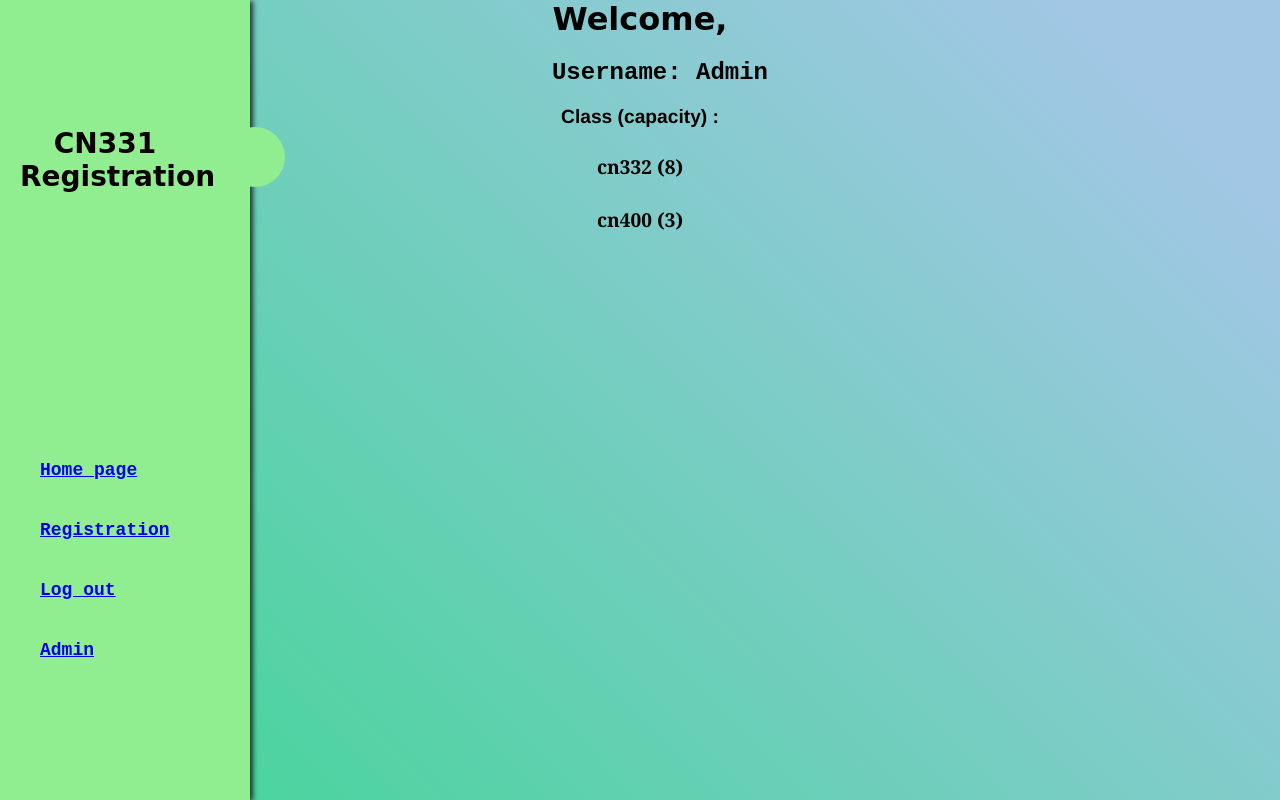
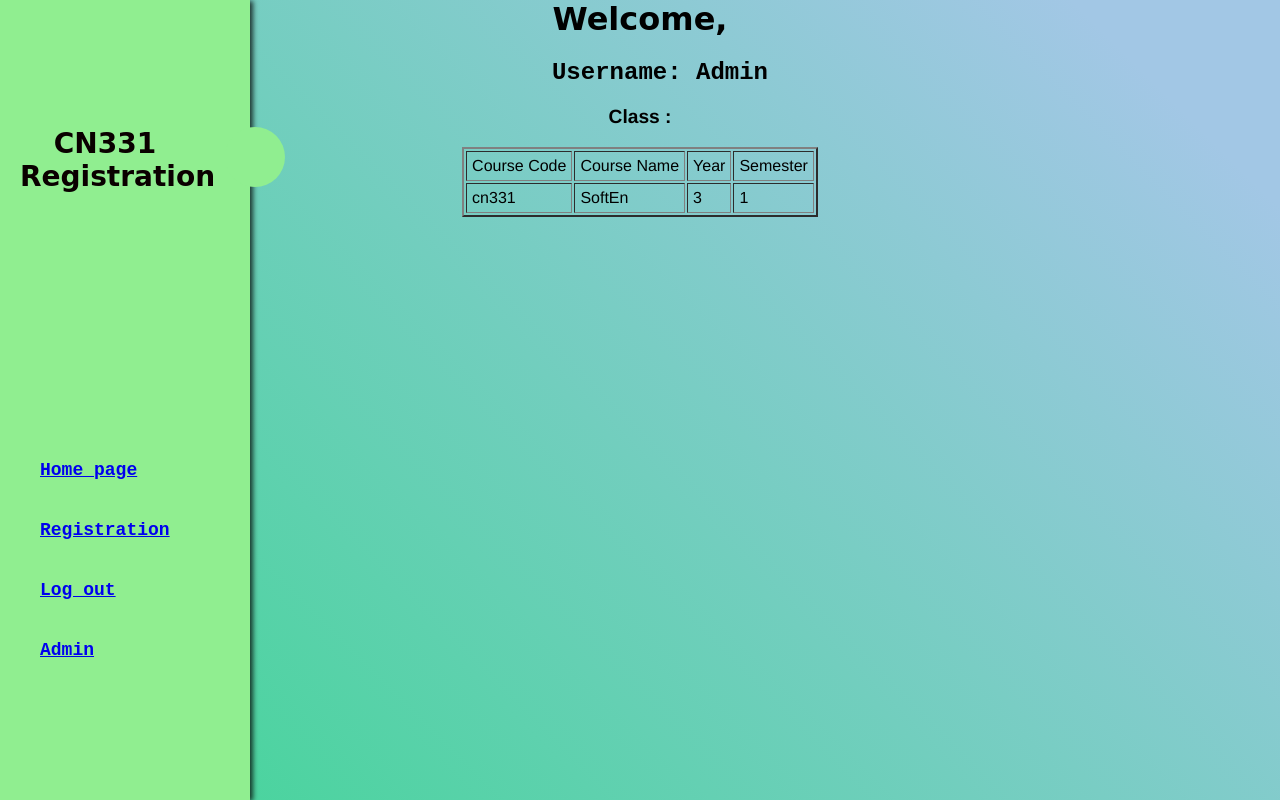
Before and after one commit to 6310682700/cn331-as2, a Django app: page / in a window 1280 px wide. Run offline with Django 4.2, Linux system fonts and the light colour scheme; a user stored in the database is signed in; data comes from the database, SQL or seed files in the repository.

Commit message:
Final commit

```diff
--- a/reg_site/base/models.py
+++ b/reg_site/base/models.py
@@ -1,4 +1,6 @@
 from enum import unique
+from operator import mod
+from re import M
 from django.db import models
 from django.contrib.auth.models import User
 
@@ -6,7 +8,11 @@ from django.contrib.auth.models import User
 
 class Course(models.Model):
     Subject = models.CharField(max_length=99)
+    Subject_name = models.CharField(max_length=99)
+    Year = models.IntegerField()
+    Semester = models.IntegerField()
     capacity = models.IntegerField()
+    status = models.BooleanField()
 
     def __str__(self):
         return f"{self.Subject} ({self.capacity})"
--- a/reg_site/base/templates/users/enroll.html
+++ b/reg_site/base/templates/users/enroll.html
@@ -23,7 +23,7 @@
     <form class = "form">
     <select name="Subject">
         {% for Subject in unenroll %}
-        {% if Subject.capacity > 0 %}
+        {% if Subject.capacity > 0 and Subject.status == True %}
             <option value="{{ Subject.id }}">{{ Subject }}</option>
         {% endif %}
         {% endfor %}
--- a/reg_site/base/templates/users/index.html
+++ b/reg_site/base/templates/users/index.html
@@ -10,29 +10,22 @@
     <li>Username: {{ request.user.username }}</li>
 </ul></div>
 
-<h3> Class (capacity) : <h3>
+<h3> Class : <h3>
+<table border="2" cellpadding="5" style="margin: 0 auto;">
+    <td>Course Code</td>
+    <td>Course Name</td>
+    <td>Year</td>
+    <td>Semester</td>
 
     {% for Subject in courses %}
-    <h4>  {{Subject}} </h4>
+    <tr>
+        <td>{{Subject.Subject}}</td>
+        <td>{{Subject.Subject_name}}</td>
+        <td>{{Subject.Year}}</td>
+        <td>{{Subject.Semester}}</td>
+    </tr>
     {% endfor %}
 
-<!--{% if request.user.is_staff %}
-<a href="admin/">Admin</a>
-{% endif %}
-<a href="{% url 'logout' %}">Log out</a>
-
-<a href="{% url 'enroll' request.user.id %}">Add/Delete Enroll</a>
-
- <h4>Remove to class</h4>
-
-<form  method="POST">
-    {% csrf_token %}
-    <select name="Student">
-        {% for Subject in Class %}
-            <option value="{{ Subject }}">{{ Subject }}</option>
-        {% endfor %}
-    </select>
-    <input type="submit" value="Remove Me from class">
-</form> -->
+</table>
 
 {% endblock %}
```
Also changed, not shown: reg_site/db.sqlite3.
